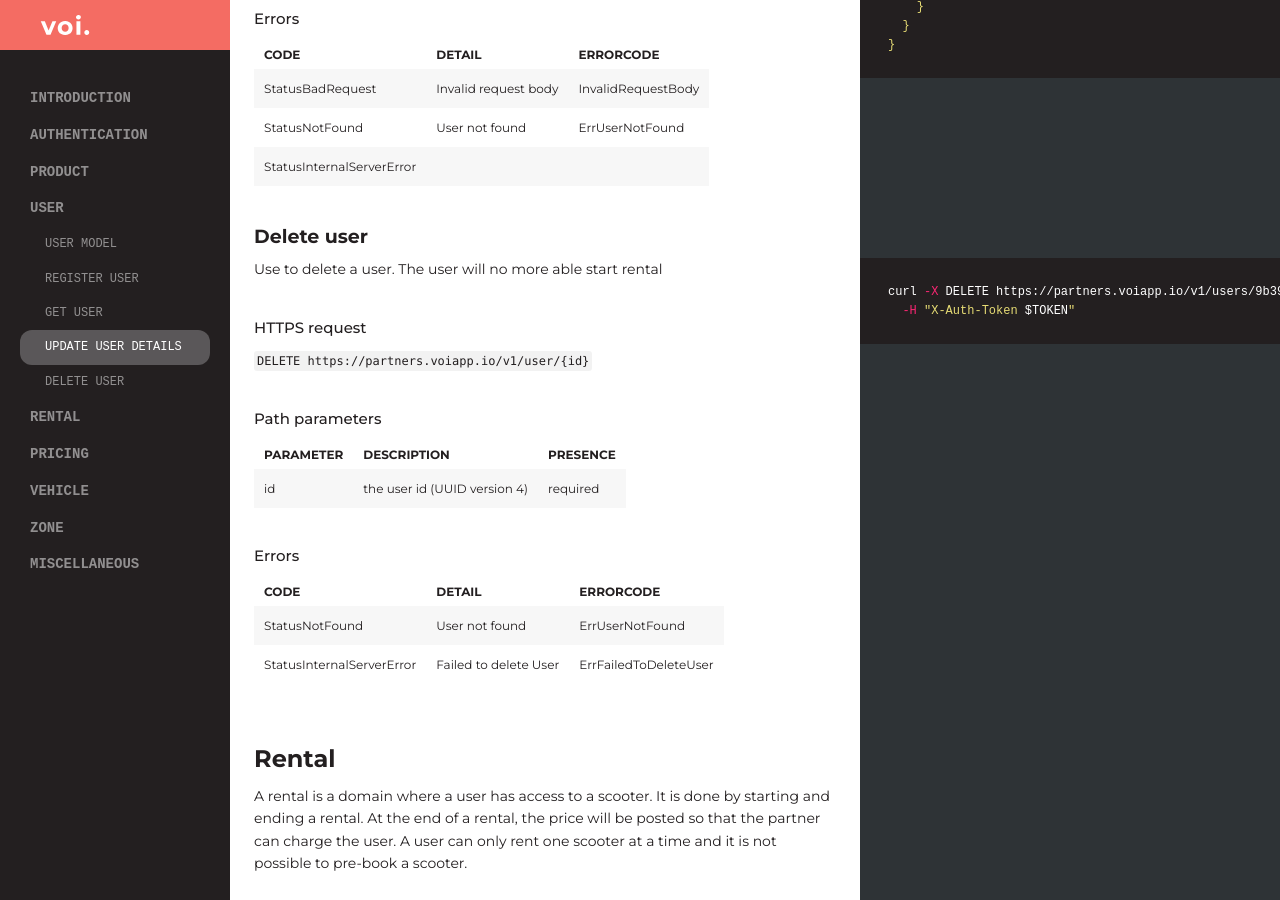
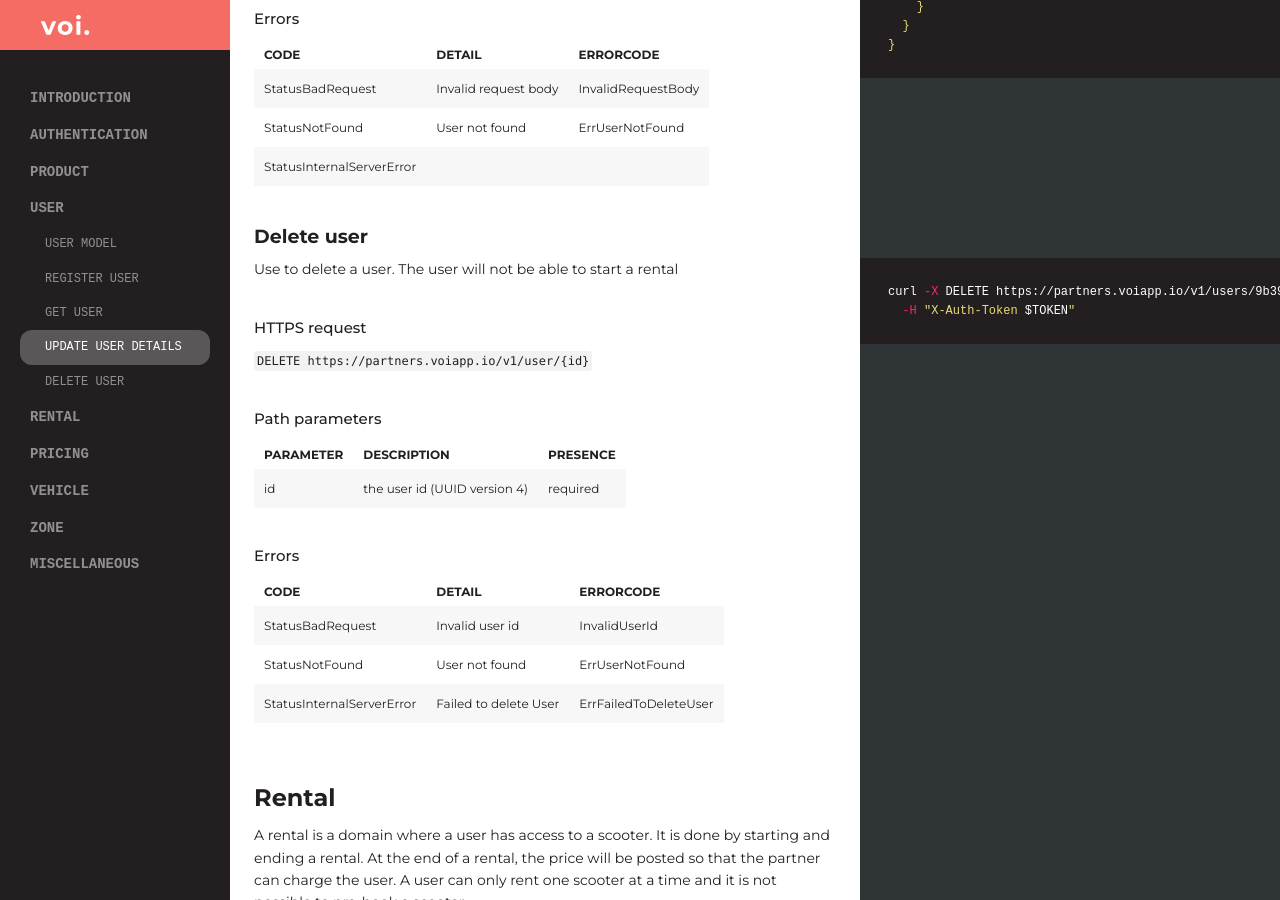
Before and after one commit to voi-api/voi-api.github.io, a Jekyll site: the page built from maas-pro.md, in a window 1280 px wide and 900 px high, scrolled down 6274 px. Built offline with Jekyll 4.4.1, drawn with Linux system fonts in a browser that asks for light colours; some web fonts are replaced.

Commit message:
update maas pro docs

````diff
--- a/maas-pro.md
+++ b/maas-pro.md
@@ -321,7 +321,7 @@ curl -X DELETE https://partners.voiapp.io/v1/users/9b39971c-8e51-5b32-aa07-dd2fe
   -H "X-Auth-Token $TOKEN"
 ```
 
-Use to delete a user. The user will no more able start rental
+Use to delete a user. The user will not be able to start a rental
 
 ### HTTPS request
 
@@ -337,6 +337,7 @@ Use to delete a user. The user will no more able start rental
 
 | Code                      | Detail                | ErrorCode             |
 | ------------------------- | --------------------- | --------------------- |
+| StatusBadRequest          | Invalid user id       | InvalidUserId         |
 | StatusNotFound            | User not found        | ErrUserNotFound       |
 | StatusInternalServerError | Failed to delete User | ErrFailedToDeleteUser |
 
````
